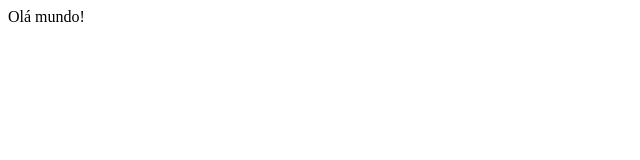
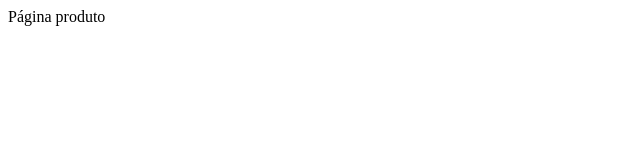
Before and after one commit to jpsantosss/react-ranek, a React (Vite) app: page /produto in a window 1280 px wide. Shown: the top 160 px of the page, without its empty margins (0-640 px from the left). Built offline with nearby package versions, Linux system fonts and the light colour scheme.

Commit message:
feat(routes): configuração inicial de rotas

```diff
--- a/src/App.jsx
+++ b/src/App.jsx
@@ -1,10 +1,18 @@
+import { BrowserRouter, Route, Routes } from "react-router-dom";
+import Home from "./pages/Home";
+import Contato from "./pages/Contato";
+import Produto from "./pages/Produto";
+
 function App() {
-
   return (
-    <>
-      Olá mundo!
-    </>
-  )
+    <BrowserRouter>
+      <Routes>
+        <Route path="/" element={<Home />} />
+        <Route path="contato" element={<Contato />} />
+        <Route path="produto" element={<Produto />} />
+      </Routes>
+    </BrowserRouter>
+  );
 }
 
-export default App
+export default App;
--- /dev/null
+++ b/src/pages/Contato.jsx
@@ -0,0 +1,5 @@
+const Contato = () => {
+  return <div>Página contato</div>;
+};
+
+export default Contato;
--- /dev/null
+++ b/src/pages/Home.jsx
@@ -0,0 +1,5 @@
+const Home = () => {
+  return <div>Página home</div>;
+};
+
+export default Home;
--- /dev/null
+++ b/src/pages/Produto.jsx
@@ -0,0 +1,5 @@
+const Produto = () => {
+  return <div>Página produto</div>;
+};
+
+export default Produto;
```
